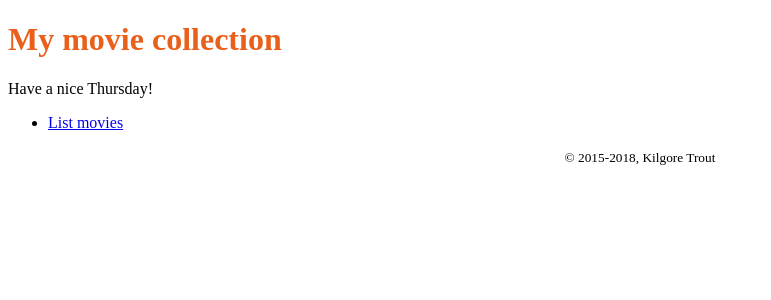
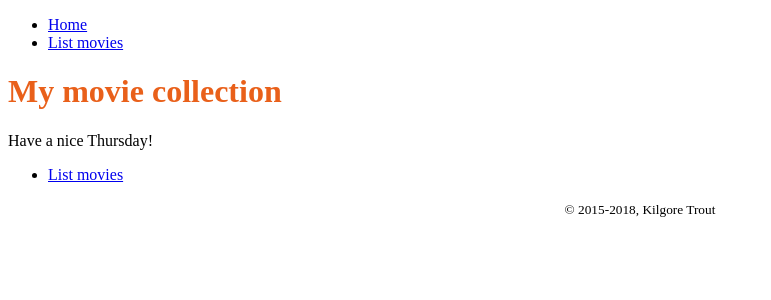
Before and after one commit to emretasar/WorldPopulation, a Flask app: page / in a window 1280 px wide. Shown: the top 300 px of the page, without its empty margins (0-771 px from the left). Run offline with Flask 2, Linux system fonts and the light colour scheme.

Commit message:
dynamic url feature added

```diff
--- a/templates/home.html
+++ b/templates/home.html
@@ -5,6 +5,6 @@
     <p>Have a nice {{ day }}!</p>
 
     <ul>
-      <li><a href="/movies">List movies</a></li>
+      <li><a href="{{ url_for('movies_page') }}">List movies</a></li>
     </ul>
 {% endblock %}
--- a/templates/layout.html
+++ b/templates/layout.html
@@ -3,9 +3,18 @@
   <head>
     <meta charset="utf-8"/>
     <title>My movies - {% block title %}{% endblock %}</title>
-    <link rel="stylesheet" href="/static/mymovies.css"/>
+    <link rel="stylesheet" href="{{ url_for('static', filename='mymovies.css') }}"/>
   </head>
   <body>
+    <header>
+        <nav>
+          <ul>
+            <li><a href="{{ url_for('home_page') }}">Home</a></li>
+            <li><a href="{{ url_for('movies_page') }}">List movies</a></li>
+          </ul>
+        </nav>
+      </header>
+
     {% block content %}{% endblock %}
 
     <footer>
```
